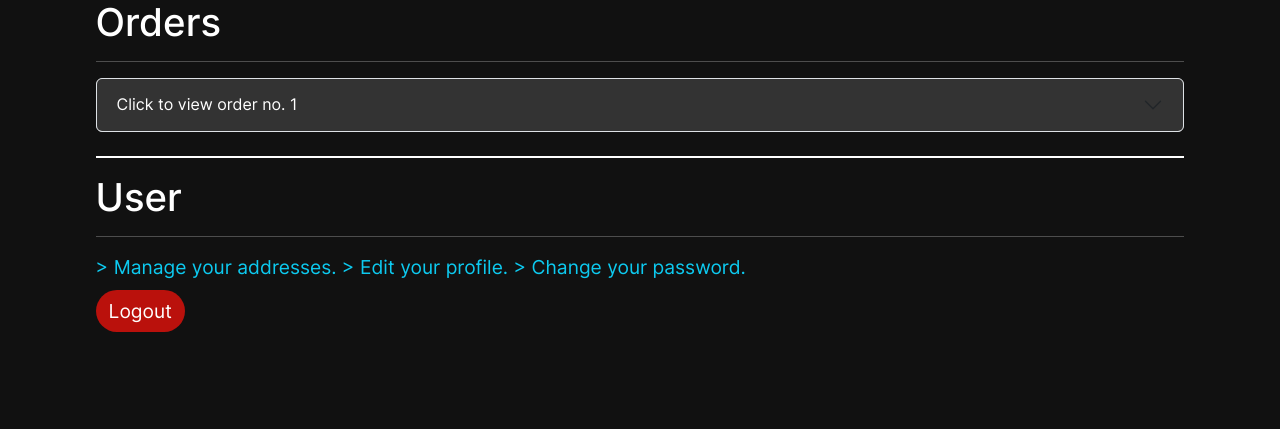
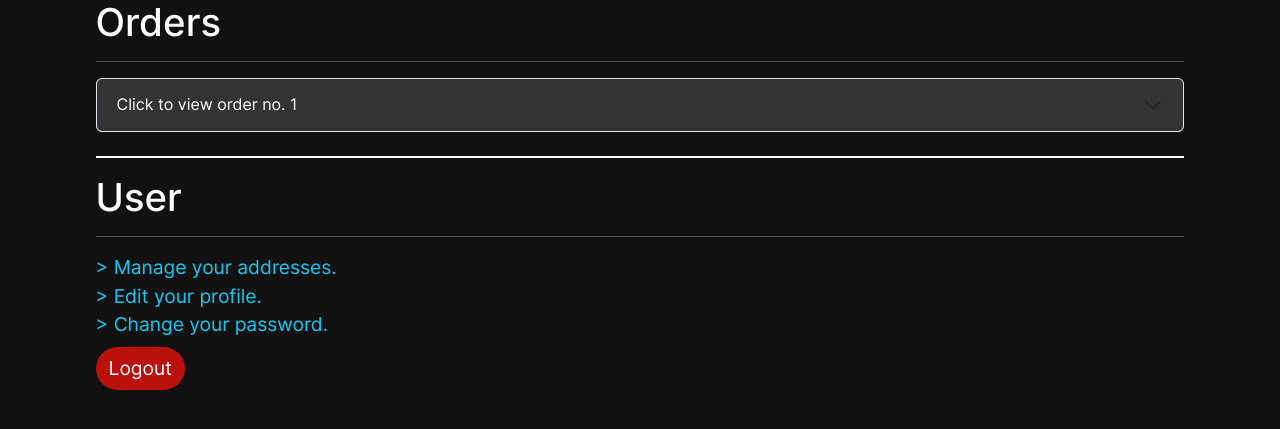
Before and after one commit to DefkieHaust/server_conf, a Django app: page / in a window 1280 px wide. Shown: the part 341-770 px from the top of the page. Run offline with Django 4.2, Linux system fonts and the light colour scheme; a user stored in the database is signed in; tables that the repository leaves empty hold one stand-in row (values such as "Sample post"); parts of the project's set-up code (start-up, migrations or seed data) failed here and were passed over; some libraries are stand-ins or nearby versions.

Commit message:
release 2.3 rebound 4

```diff
--- a/pages/templates/pages/cart.html
+++ b/pages/templates/pages/cart.html
@@ -17,6 +17,10 @@ Orders page
   .btn-primary {
     color: #fff;
     background-color: #0d6efd;
+  }
+  .btn-danger {
+    color: #fff;
+    background-color: #ba110c;
   }
   .hr-1 {
     background-color: #fff;
--- a/pages/templates/pages/index.html
+++ b/pages/templates/pages/index.html
@@ -173,9 +173,9 @@ Homepage
             <hr>
 
             <div>
-              <a href="/address/" class="nowrap link-info link-underline-opacity-0 link-underline-opacity-100-hover">> Manage your addresses.</a>
-              <a href="/edit_profile/" class="nowrap link-info link-underline-opacity-0 link-underline-opacity-100-hover">> Edit your profile.</a>
-              <a href="/change_password/" class="nowrap link-info link-underline-opacity-0 link-underline-opacity-100-hover">> Change your password.</a>
+              <a href="/address/" class="nowrap link-info link-underline-opacity-0 link-underline-opacity-100-hover d-block">> Manage your addresses.</a>
+              <a href="/edit_profile/" class="nowrap link-info link-underline-opacity-0 link-underline-opacity-100-hover d-block">> Edit your profile.</a>
+              <a href="/change_password/" class="nowrap link-info link-underline-opacity-0 link-underline-opacity-100-hover d-block">> Change your password.</a>
             </div>
 
             <a href="/logout">
```
